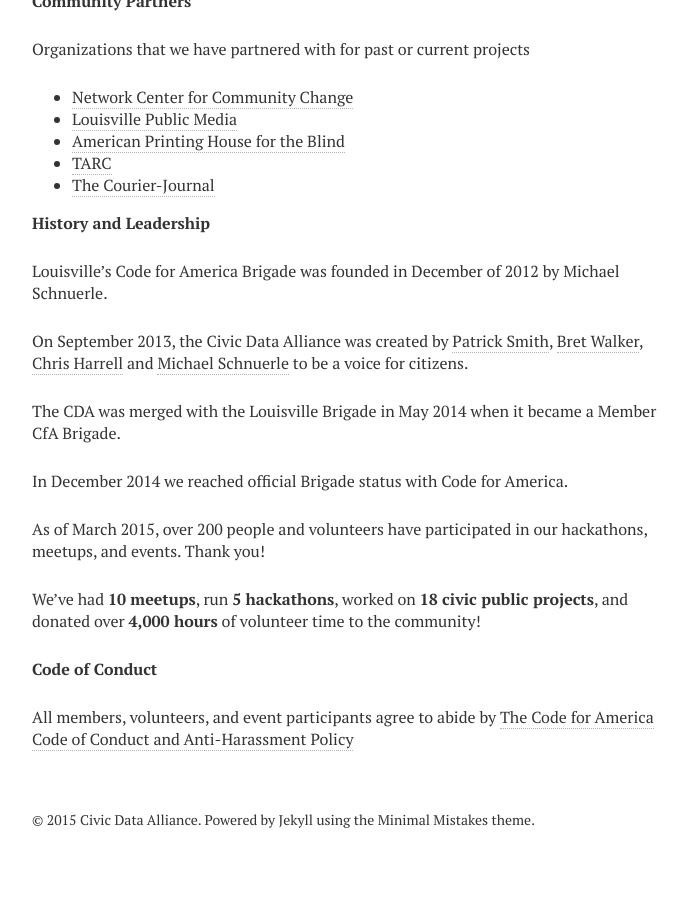
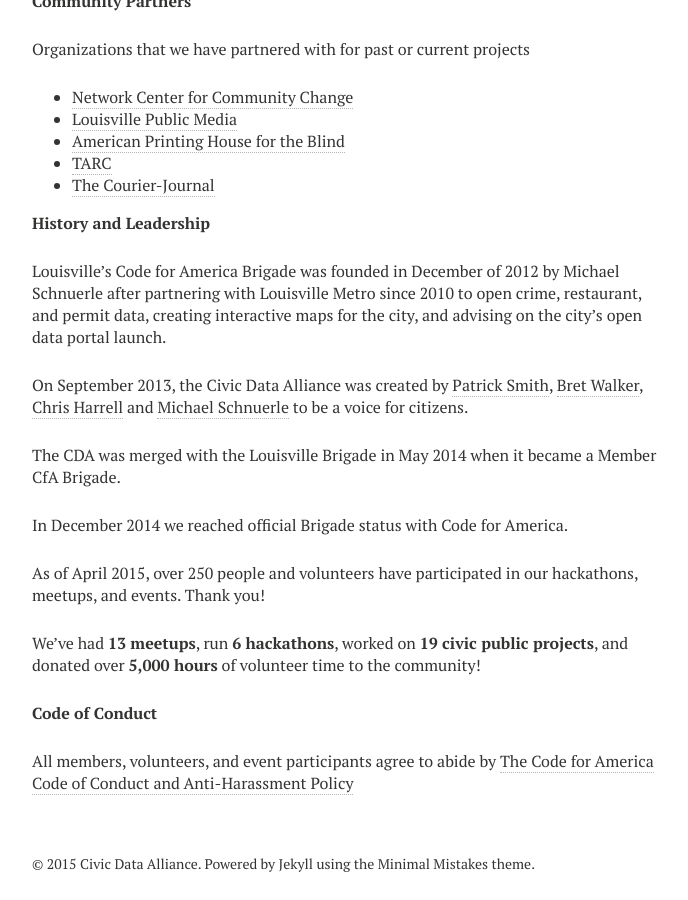
Before and after one commit to reydelleon/civicdata.github.io, a Jekyll site: the page built from about.md, in a window 1280 px wide and 900 px high, scrolled down 988 px. Shown: the whole window, without its empty margins (288-976 px from the left). Built offline with Jekyll 4.4.1, drawn with Linux system fonts in a browser that asks for light colours; nearby versions of some CDN libraries; before the commit the page ends 1866 px from its top, so only the background shows below that.

Commit message:
About, Animation update

```diff
--- a/about.md
+++ b/about.md
@@ -12,7 +12,7 @@ image:
   creditlink: http://system58photos.com/
 ---
 
-The Civic Data Alliance (CDA) is Louisville's [Code for America Brigade](http://codeforamerica.org/brigade/index/Civic_Data_Alliance), and we are focused on being a force for open data, hosting hackathons, coding education, and civic engagement.
+The Civic Data Alliance (CDA) is Louisville's [Code for America Brigade](http://www.codeforamerica.org/brigade/Civic_Data_Alliance/), and we are focused on being a force for open data, hosting hackathons, coding education, and civic engagement.
 
 **Making Public Data Truly Public**
 
@@ -42,7 +42,7 @@ Organizations that we have partnered with for past or current projects
 
 **History and Leadership**
 
-Louisville's Code for America Brigade was founded in December of 2012 by Michael Schnuerle.
+Louisville's Code for America Brigade was founded in December of 2012 by Michael Schnuerle after partnering with Louisville Metro since 2010 to open crime, restaurant, and permit data, creating interactive maps for the city, and advising on the city's open data portal launch.
 
 On September 2013, the Civic Data Alliance was created by [Patrick Smith](http://citycollaborative.org/), [Bret Walker](http://www.louiewatch.com/), [Chris Harrell](http://www.lazarusllc.com/) and [Michael Schnuerle](http://www.yourmapper.com/) to be a voice for citizens.
 
@@ -50,9 +50,9 @@ The CDA was merged with the Louisville Brigade in May 2014 when it became a Memb
 
 In December 2014 we reached official Brigade status with Code for America.
 
-As of March 2015, over 200 people and volunteers have participated in our hackathons, meetups, and events.  Thank you!
+As of April 2015, over 250 people and volunteers have participated in our hackathons, meetups, and events.  Thank you!
 
-We've had **10 meetups**, run **5 hackathons**, worked on **18 civic public projects**, and donated over **4,000 hours** of volunteer time to the community!
+We've had **13 meetups**, run **6 hackathons**, worked on **19 civic public projects**, and donated over **5,000 hours** of volunteer time to the community!
 
 **Code of Conduct**
 
```
Also changed, not shown: _posts/2015-03-04-gis-open-data-american-printing-house-open-street-map.md (+2 -2 lines), images/screenshot-building-animation.gif, images/screenshot-building-march30.gif (added).
